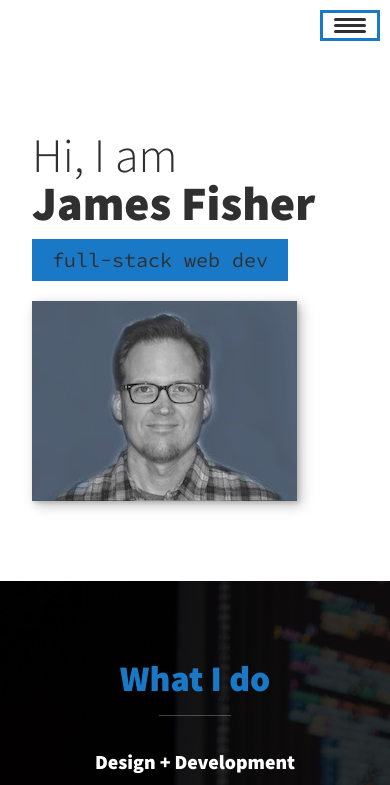
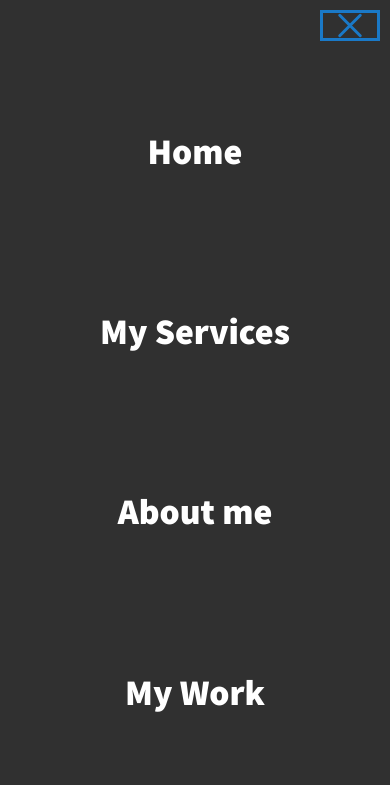
Before and after one commit to jfisher396/james-fisher-html-css-portfolio, a plain HTML site: page index.html in a window 390 px wide. Both pictures are taken after a click on the button "toggle navigation". Shown: the top 785 px of the page. Drawn offline with nearby package versions, Linux system fonts and the light colour scheme.

Commit message:
created hamburger animation

```diff
--- a/script.js
+++ b/script.js
@@ -1 +1,7 @@
-const navToggle = document.querySelector('.navToggle')
+console.log("script.js is working!")
+
+const navToggle = document.querySelector('.nav-toggle');
+
+navToggle.addEventListener('click', () => {
+    document.body.classList.toggle('nav-open');
+});
--- a/style.css
+++ b/style.css
@@ -184,6 +184,26 @@ header {
     z-index: 1000;
 }
 
+.nav-open .nav {
+    transform: translateX(0);
+}
+
+.nav-open .nav-toggle {
+    position: fixed;
+}
+
+.nav-open .hamburger {
+    transform: rotate(.625turn);
+}
+
+.nav-open .hamburger::before {
+    transform: rotate(90deg) translateX(-6px);
+}
+
+.nav-open .hamburger::after {
+    opacity: 0;
+}
+
 .hamburger {
     display: block;
     position: relative;
@@ -192,7 +212,7 @@ header {
 .hamburger,
 .hamburger::before,
 .hamburger::after {
-    background: var(--clr-dark);
+    background: var(--clr-accent);
     width: 2em;
     height: 3px;
     border-radius: 1em;
```
